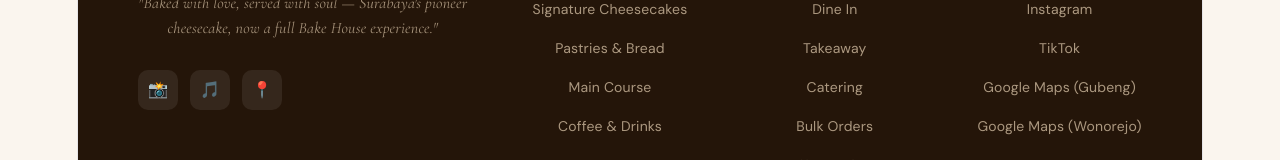
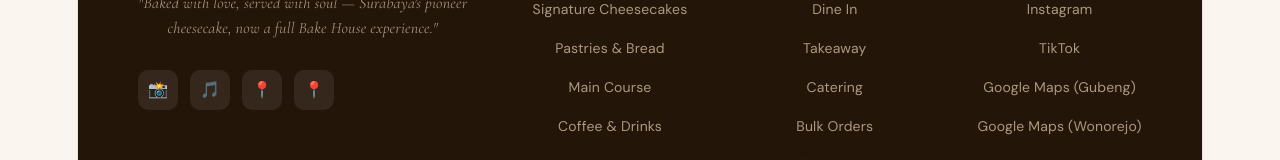
Before and after one commit to kaidennxyz/brunsj-site, a React (Vite) app: page / in a window 1280 px wide. Shown: the part 5502-5662 px from the top of the page. Built offline with nearby package versions, Linux system fonts and the light colour scheme; a web font is replaced by a local one.

Commit message:
update footer

```diff
--- a/src/App.jsx
+++ b/src/App.jsx
@@ -848,6 +848,7 @@ export default function BrunsjBakeHouse() {
               <a href="https://www.instagram.com/__brunsj/" target="_blank" rel="noopener noreferrer" className="social-btn">📸</a>
               <a href="https://www.tiktok.com/@__brunsj" target="_blank" rel="noopener noreferrer" className="social-btn">🎵</a>
               <a href="https://maps.app.goo.gl/KigSETZQdP3QFUgA7" target="_blank" rel="noopener noreferrer" className="social-btn">📍</a>
+              <a href="https://maps.app.goo.gl/TqfVm8yce9MrcHN18" target="_blank" rel="noopener noreferrer" className="social-btn">📍</a>
             </div>
           </div>
           <div>
```
